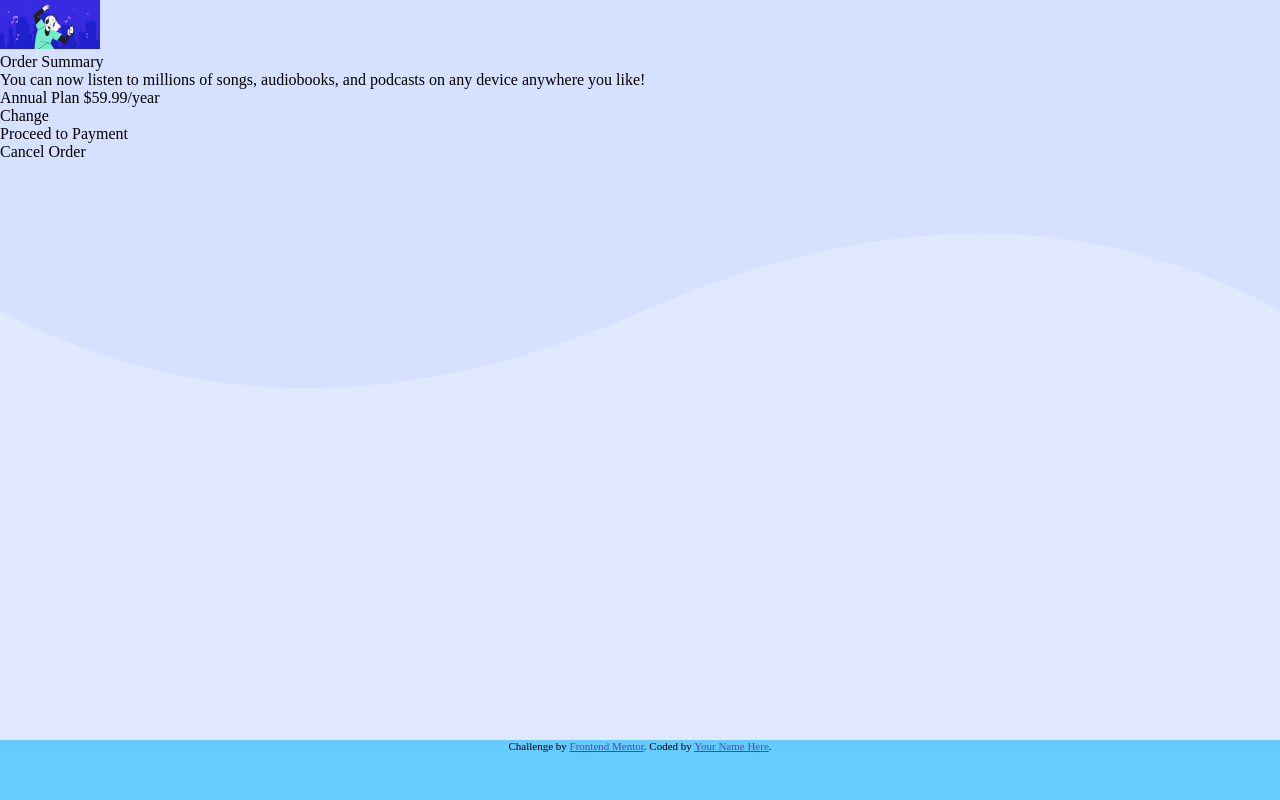
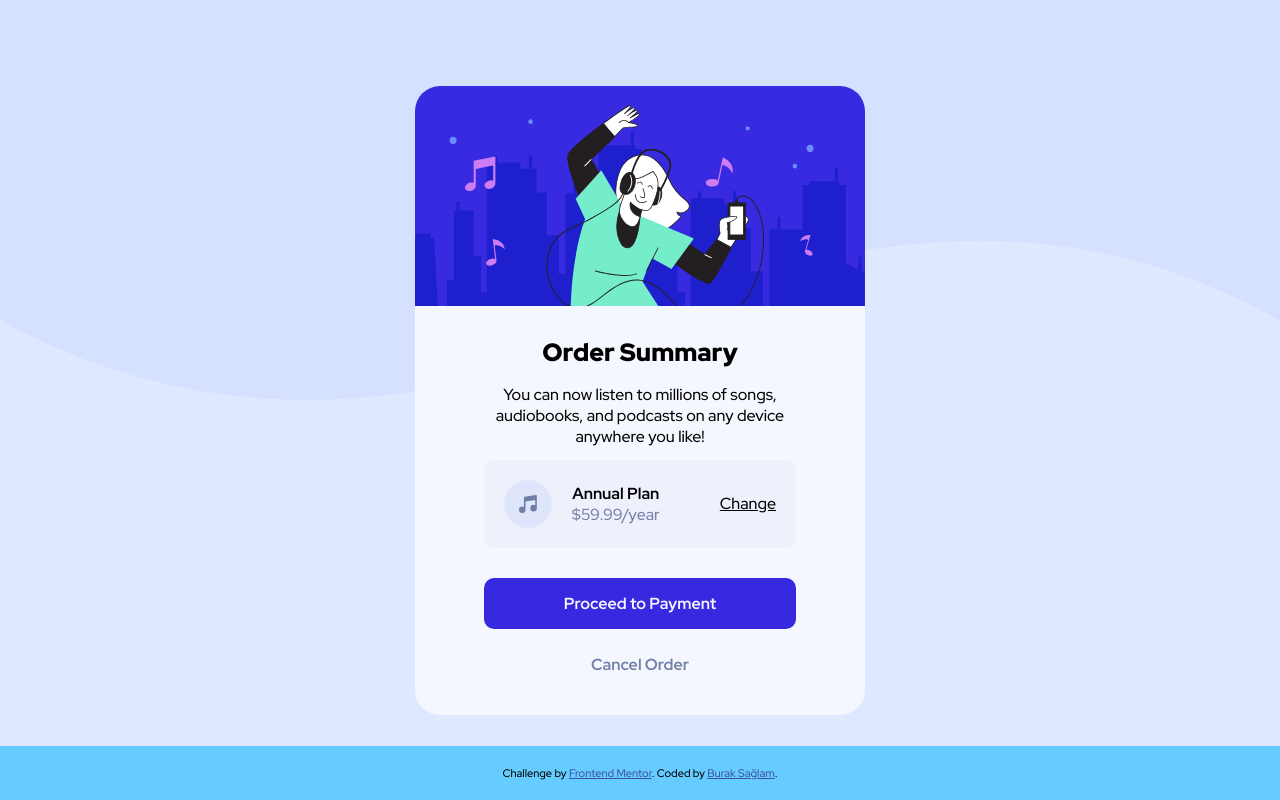
Before and after one commit to burakksaglam/order-summary-test, a plain HTML site: page index.html in a window 1280 px wide. Drawn offline with Linux system fonts and the light colour scheme; files whose address does not match are found by name.

Commit message:
finished but need to be replaced

```diff
--- a/index.html
+++ b/index.html
@@ -20,14 +20,15 @@
   <body>
     <div class="outer_box">
       <img
-        src="/home/burakksaglam/repos/order-summary-test/images/illustration-hero.svg"
+        class="hero"
+        src=".\images\illustration-hero.svg"
         alt=""
         width="100px"
         length="100px"
       />
 
       <div class="box_1">
-        <div class="order-sum">Order Summary</div>
+        <div class="order_sum">Order Summary</div>
 
         <div class="slogan">
           You can now listen to millions of songs, audiobooks, and podcasts on
@@ -35,22 +36,28 @@
         </div>
       </div>
 
-      <div class="box-2">
-        <div>Annual Plan $59.99/year</div>
+      <div class="bonus_box">
+        <div class="box_2">
+          <img src=".\images\icon-music.svg" alt="" />
 
-        <div>Change</div>
+          <div class="annual_price">
+            <div class="annual">Annual Plan</div>
+            <div class="price">$59.99/year</div>
+          </div>
+
+          <div class="change">Change</div>
+        </div>
+
+        <div class="proceed">Proceed to Payment</div>
       </div>
-
-      <div>Proceed to Payment</div>
-
-      <div>Cancel Order</div>
+      <div class="cancel">Cancel Order</div>
     </div>
 
     <footer class="attribution">
       Challenge by
       <a href="https://www.frontendmentor.io?ref=challenge" target="_blank"
         >Frontend Mentor</a
-      >. Coded by <a href="#">Your Name Here</a>.
+      >. Coded by <a href="https://github.com/burakksaglam">Burak Sağlam</a>.
     </footer>
   </body>
 </html>
--- a/style.css
+++ b/style.css
@@ -1,3 +1,5 @@
+@import url("https://fonts.googleapis.com/css2?family=Red+Hat+Display:wght@500;700;900&display=swap");
+
 html,
 body {
   margin: 0;
@@ -5,24 +7,127 @@ body {
 }
 
 body {
+  font-family: "Red Hat Display", sans-serif;
   background-color: hsl(225, 100%, 94%);
-  background-image: url("/home/burakksaglam/repos/order-summary-test/images/pattern-background-desktop.svg");
+  background-image: url("./images/pattern-background-desktop.svg");
   background-repeat: no-repeat;
   background-attachment: fixed;
-  background-size: contain;
+  background-size: 100% 50%;
+
+  display: flex;
+  justify-content: center;
+  align-items: center;
+}
+
+.outer_box {
+  background-color: hsl(225, 100%, 98%);
+  text-align: center;
+
+  font-size: 16px;
+
+  display: flex;
+  flex-direction: column;
+  justify-content: center;
+  align-items: center;
+
+  border-radius: 25px;
+  overflow: hidden;
 }
 
 .attribution {
   font-size: 11px;
-  text-align: center;
-
   position: fixed;
   bottom: 0;
   width: 100%;
-  height: 60px; /* Height of the footer */
+  padding: 20px;
+  text-align: center;
   background: #6cf;
 }
 
 .attribution a {
   color: hsl(228, 45%, 44%);
 }
+
+.box_2 {
+  display: flex;
+  background-color: hsl(228, 71%, 96%);
+  flex-direction: row;
+  margin-bottom: 30px;
+  border-radius: 10px;
+}
+
+.box_2 .annual_price {
+  display: flex;
+  flex-direction: column;
+  justify-content: center;
+}
+
+.box_1 .order_sum {
+  font-weight: 900;
+  font-size: 25px;
+  margin-top: 30px;
+  margin-bottom: 15px;
+}
+
+.box_1 .slogan {
+  font-weight: 500;
+  /*
+  white-space: pre-wrap;
+  */
+  inline-size: 300px;
+  overflow-wrap: break-word;
+  margin-bottom: 13px;
+}
+
+.box_2 .annual {
+  font-weight: 700;
+}
+
+.box_2 .change {
+  display: flex;
+  flex-direction: row;
+  align-items: center;
+  margin-left: 60px;
+  text-decoration: underline;
+}
+
+.box_2 .change:hover {
+  color: hsl(245, 75%, 70%);
+}
+
+.outer_box .hero {
+  width: 450px;
+  height: 220px;
+}
+
+.outer_box .proceed {
+  background-color: hsl(245, 75%, 52%);
+  color: hsl(225, 100%, 98%);
+  padding: 15px 80px 15px 80px;
+  border-radius: 10px;
+  font-weight: 700;
+}
+
+.outer_box .proceed:hover {
+  background-color: hsl(245, 75%, 70%);
+}
+
+.outer_box .cancel {
+  padding: 15px 80px 15px 80px;
+  margin-top: 10px;
+  margin-bottom: 25px;
+  color: hsl(224, 23%, 55%);
+  font-weight: 700;
+}
+
+.outer_box .cancel:hover {
+  color: black;
+}
+
+.box_2 img {
+  margin: 20px;
+}
+
+.annual_price .price {
+  color: hsl(224, 23%, 55%);
+}
```
